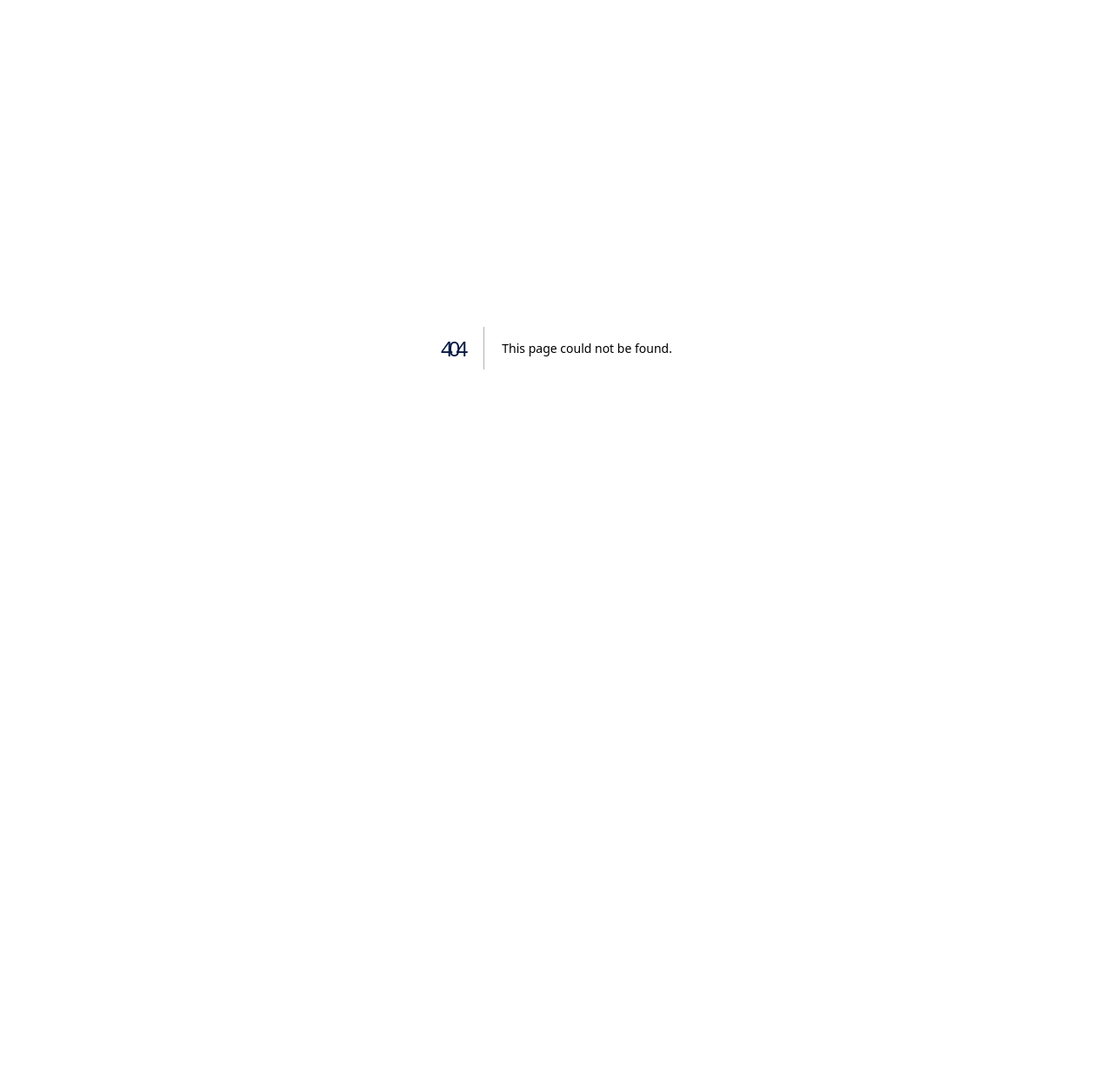
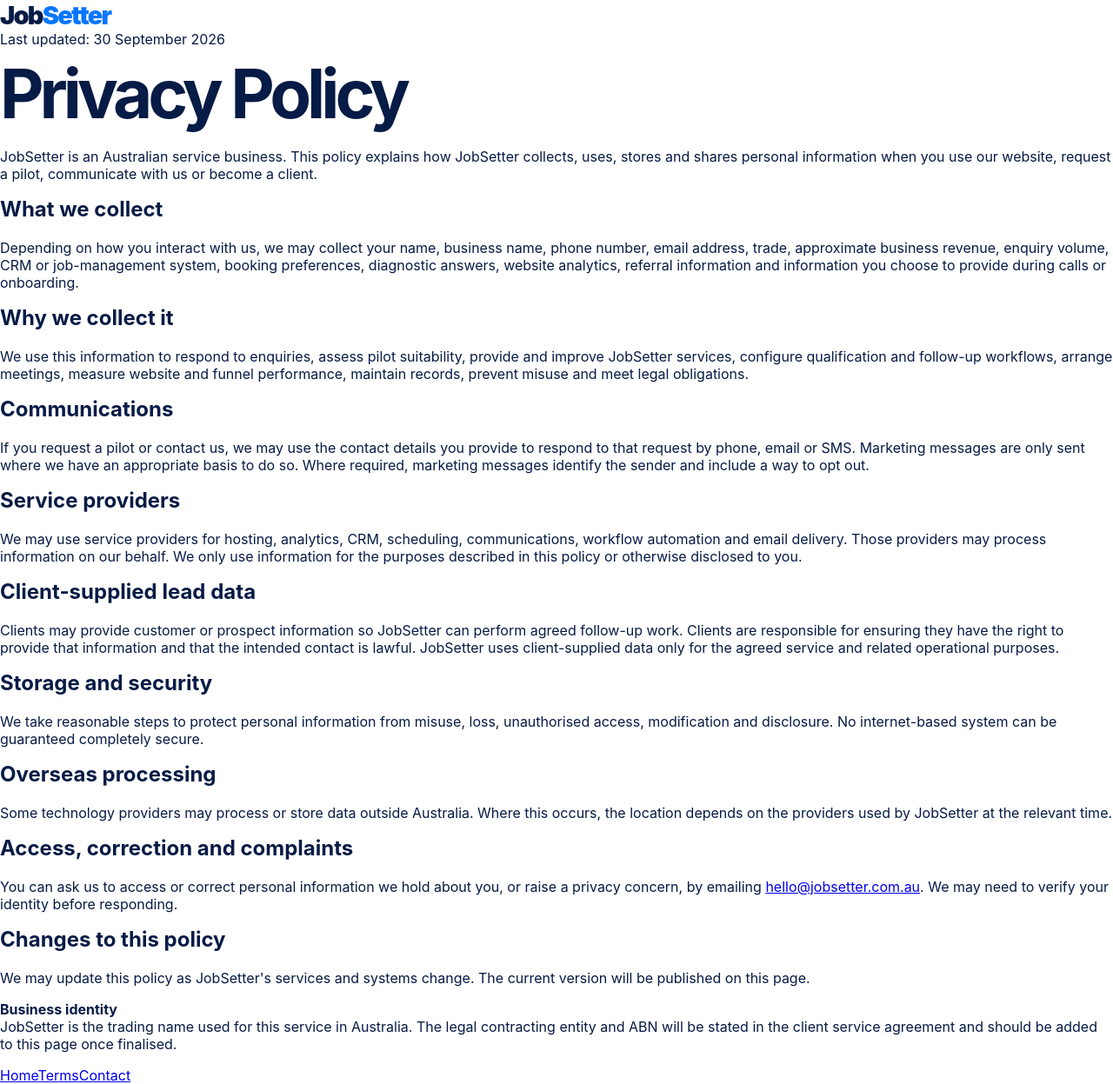
Before and after one commit to Boatsy007/Jobsetter, a Next.js app: page /privacy in a window 1280 px wide. Before the commit this address had no page. Shown: the whole page at 87% size. Before the commit the page ends 800 px from the top, so only its background shows below. Built offline with nearby package versions, Linux system fonts and the light colour scheme.

Commit message:
Add JobSetter privacy policy

```diff
--- /dev/null
+++ b/app/privacy/page.js
@@ -0,0 +1,51 @@
+export const metadata = {
+  title: "Privacy Policy | JobSetter",
+  description: "How JobSetter handles personal information."
+};
+
+export default function PrivacyPage() {
+  return (
+    <main className="legalPage">
+      <div className="legalShell">
+        <a className="brand legalBrand" href="/"><span className="brandJob">Job</span><span className="brandSetter">Setter</span></a>
+        <p className="legalUpdated">Last updated: 30 September 2026</p>
+        <h1>Privacy Policy</h1>
+        <p>JobSetter is an Australian service business. This policy explains how JobSetter collects, uses, stores and shares personal information when you use our website, request a pilot, communicate with us or become a client.</p>
+
+        <h2>What we collect</h2>
+        <p>Depending on how you interact with us, we may collect your name, business name, phone number, email address, trade, approximate business revenue, enquiry volume, CRM or job-management system, booking preferences, diagnostic answers, website analytics, referral information and information you choose to provide during calls or onboarding.</p>
+
+        <h2>Why we collect it</h2>
+        <p>We use this information to respond to enquiries, assess pilot suitability, provide and improve JobSetter services, configure qualification and follow-up workflows, arrange meetings, measure website and funnel performance, maintain records, prevent misuse and meet legal obligations.</p>
+
+        <h2>Communications</h2>
+        <p>If you request a pilot or contact us, we may use the contact details you provide to respond to that request by phone, email or SMS. Marketing messages are only sent where we have an appropriate basis to do so. Where required, marketing messages identify the sender and include a way to opt out.</p>
+
+        <h2>Service providers</h2>
+        <p>We may use service providers for hosting, analytics, CRM, scheduling, communications, workflow automation and email delivery. Those providers may process information on our behalf. We only use information for the purposes described in this policy or otherwise disclosed to you.</p>
+
+        <h2>Client-supplied lead data</h2>
+        <p>Clients may provide customer or prospect information so JobSetter can perform agreed follow-up work. Clients are responsible for ensuring they have the right to provide that information and that the intended contact is lawful. JobSetter uses client-supplied data only for the agreed service and related operational purposes.</p>
+
+        <h2>Storage and security</h2>
+        <p>We take reasonable steps to protect personal information from misuse, loss, unauthorised access, modification and disclosure. No internet-based system can be guaranteed completely secure.</p>
+
+        <h2>Overseas processing</h2>
+        <p>Some technology providers may process or store data outside Australia. Where this occurs, the location depends on the providers used by JobSetter at the relevant time.</p>
+
+        <h2>Access, correction and complaints</h2>
+        <p>You can ask us to access or correct personal information we hold about you, or raise a privacy concern, by emailing <a href="mailto:hello@jobsetter.com.au">hello@jobsetter.com.au</a>. We may need to verify your identity before responding.</p>
+
+        <h2>Changes to this policy</h2>
+        <p>We may update this policy as JobSetter's services and systems change. The current version will be published on this page.</p>
+
+        <div className="legalNotice">
+          <strong>Business identity</strong>
+          <p>JobSetter is the trading name used for this service in Australia. The legal contracting entity and ABN will be stated in the client service agreement and should be added to this page once finalised.</p>
+        </div>
+
+        <div className="legalFooterLinks"><a href="/">Home</a><a href="/terms">Terms</a><a href="mailto:hello@jobsetter.com.au">Contact</a></div>
+      </div>
+    </main>
+  );
+}
```
